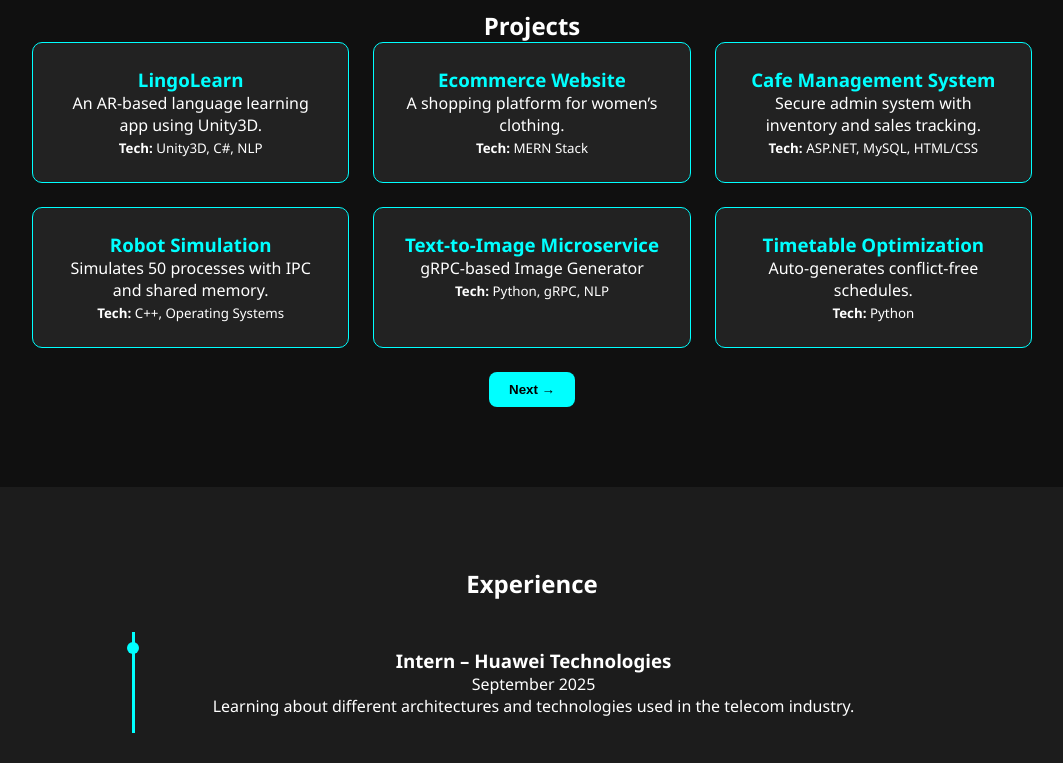
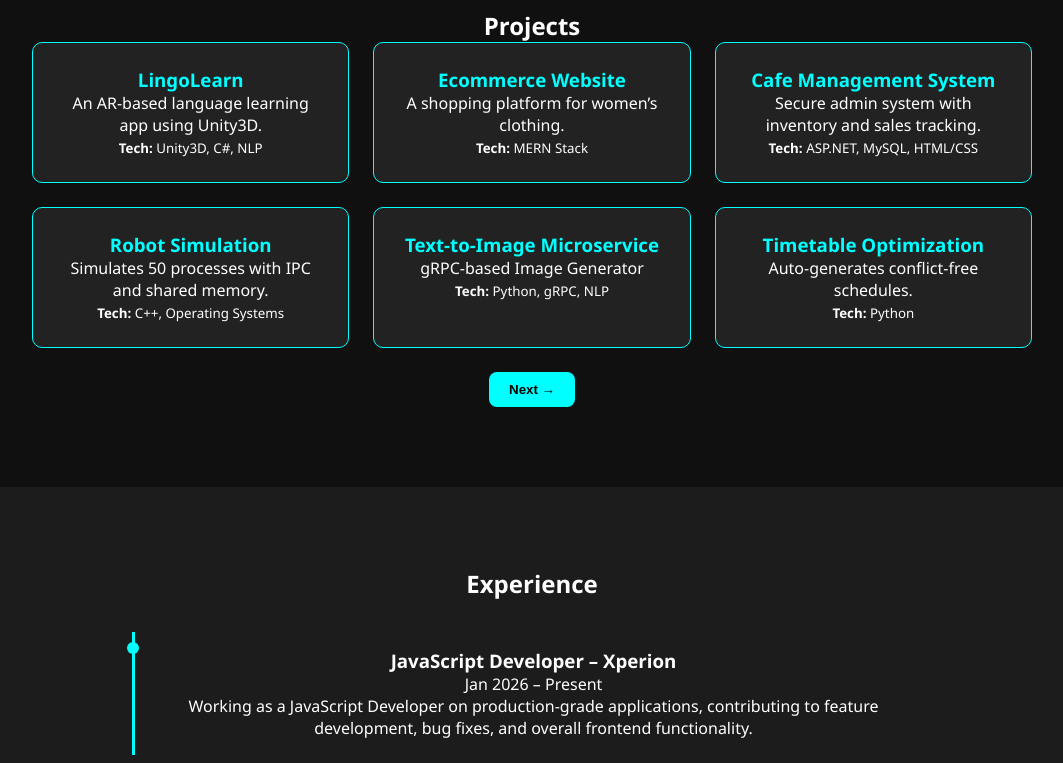
Before and after one commit to ShahmeerAli1504/Portfolio, a React (Create React App) app: page / in a window 1280 px wide. Shown: the part 2000-2763 px from the top of the page, without its empty margins (108-1171 px from the left). Built offline with nearby package versions, Linux system fonts and the light colour scheme.

Commit message:
added more experience

```diff
--- a/src/components/Experience.js
+++ b/src/components/Experience.js
@@ -3,24 +3,34 @@ import './Experience.css';
 
 const timeline = [
   {
-    title: 'Intern – Huawei Technologies',
-    time: 'September 2025',
-    desc: 'Learning about different architectures and technologies used in the telecom industry.'
+    title: 'JavaScript Developer – Xperion',
+    time: 'Jan 2026 – Present',
+    desc: 'Working as a JavaScript Developer on production-grade applications, contributing to feature development, bug fixes, and overall frontend functionality.'
   },
   {
-    title: 'Intern – NADRA Headquarters',
-    time: 'May 2024',
-    desc: 'Built an asset management system and gained exposure to NADRA’s infrastructure and data processes.'
+    title: 'Full Stack Developer (MERN) – SRS Solusi Digital (Remote, Indonesia)',
+    time: 'Nov 2025',
+    desc: 'Integrated DOKU Payment API for secure transactions, implemented Biteship API for logistics automation, and developed core product features across frontend and backend using the MERN stack.'
   },
   {
-    title: 'Intern – Hexler Tech',
-    time: 'Jan 2024',
-    desc: 'Developed responsive React apps and assisted with UI component design and implementation.'
+    title: 'Fresh Blood Induction Program Intern – Huawei Technologies (Islamabad)',
+    time: 'Sep 2025 – Dec 2025',
+    desc: 'Gained hands-on exposure to telecom network architectures (2G, 3G, 4G), studied real-time Cloud Core call flows, and supported post-sales activities while learning Huawei’s internal operational processes.'
   },
   {
-    title: 'TA & Lab Demonstrator – FAST NUCES',
-    time: '2024–2025',
-    desc: 'Tutored students in OS, Data Structures, and Networks. Also graded and gave academic support.'
+    title: 'Teacher’s Assistant & Lab Demonstrator – FAST NUCES (Islamabad)',
+    time: '2024 – 2025',
+    desc: 'Provided academic support and tutoring in Data Structures, Operating Systems, Computer Networks, and Game Development. Assisted with grading, assessments, and student progress tracking.'
+  },
+  {
+    title: 'AGHAAZ Summer Intern – NADRA Headquarters (Islamabad)',
+    time: 'May 2024 – Jun 2024',
+    desc: 'Developed an asset management web application for efficient asset tracking and gained exposure to NADRA’s network infrastructure and data management systems.'
+  },
+  {
+    title: 'Web Development Intern – Hexler Tech (Islamabad)',
+    time: 'Jan 2024',
+    desc: 'Built responsive web applications using React, HTML, CSS, and JavaScript, assisted in UI component development, and collaborated in a fast-paced development environment.'
   }
 ];
 
@@ -30,7 +40,11 @@ function Experience() {
       <h2>Experience</h2>
       <div className="timeline">
         {timeline.map((item, i) => (
-          <div key={i} className="timeline-item fade-in" style={{ transitionDelay: `${i * 0.2}s` }}>
+          <div
+            key={i}
+            className="timeline-item fade-in"
+            style={{ transitionDelay: `${i * 0.2}s` }}
+          >
             <h3>{item.title}</h3>
             <span>{item.time}</span>
             <p>{item.desc}</p>
```
